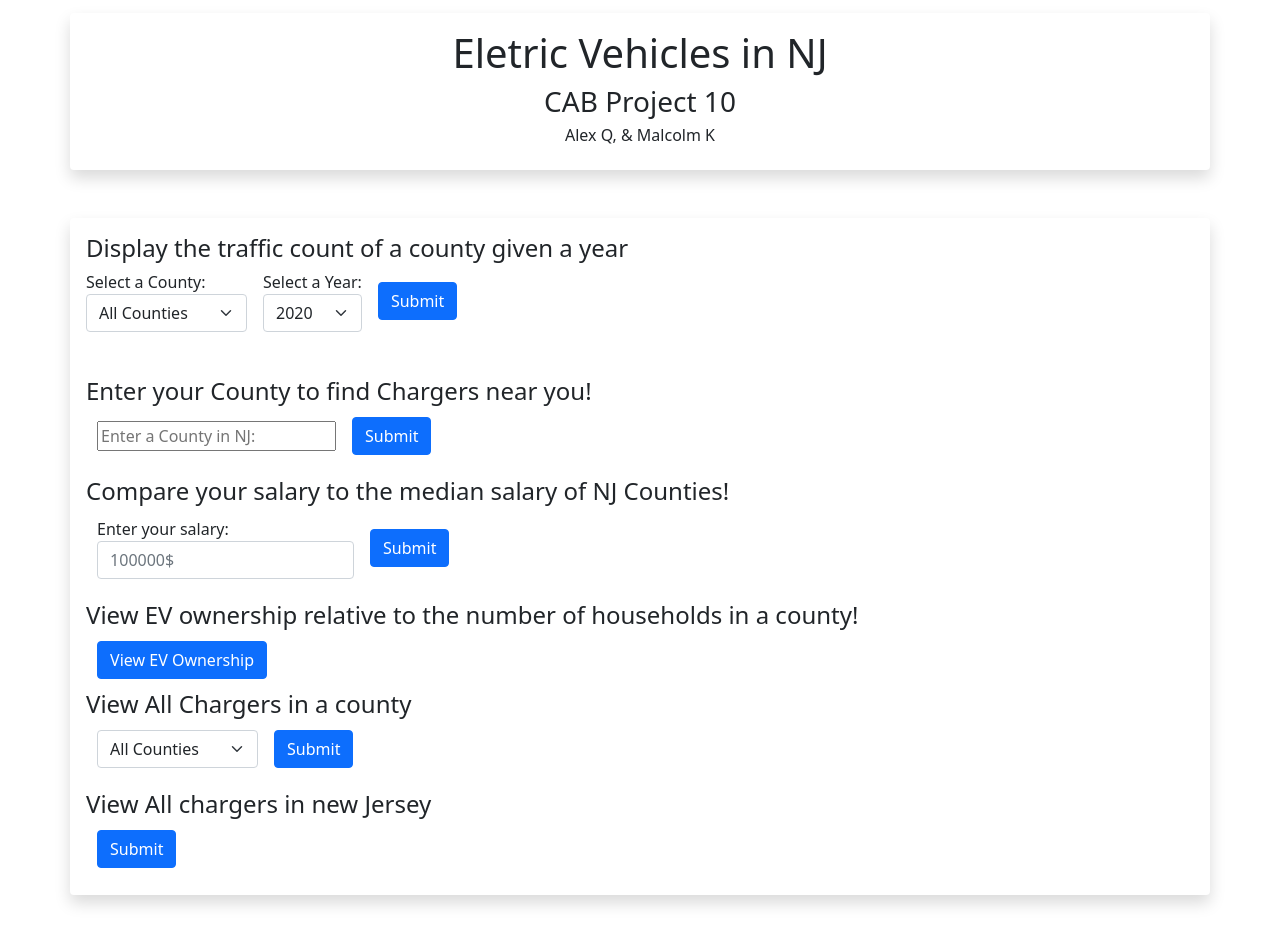
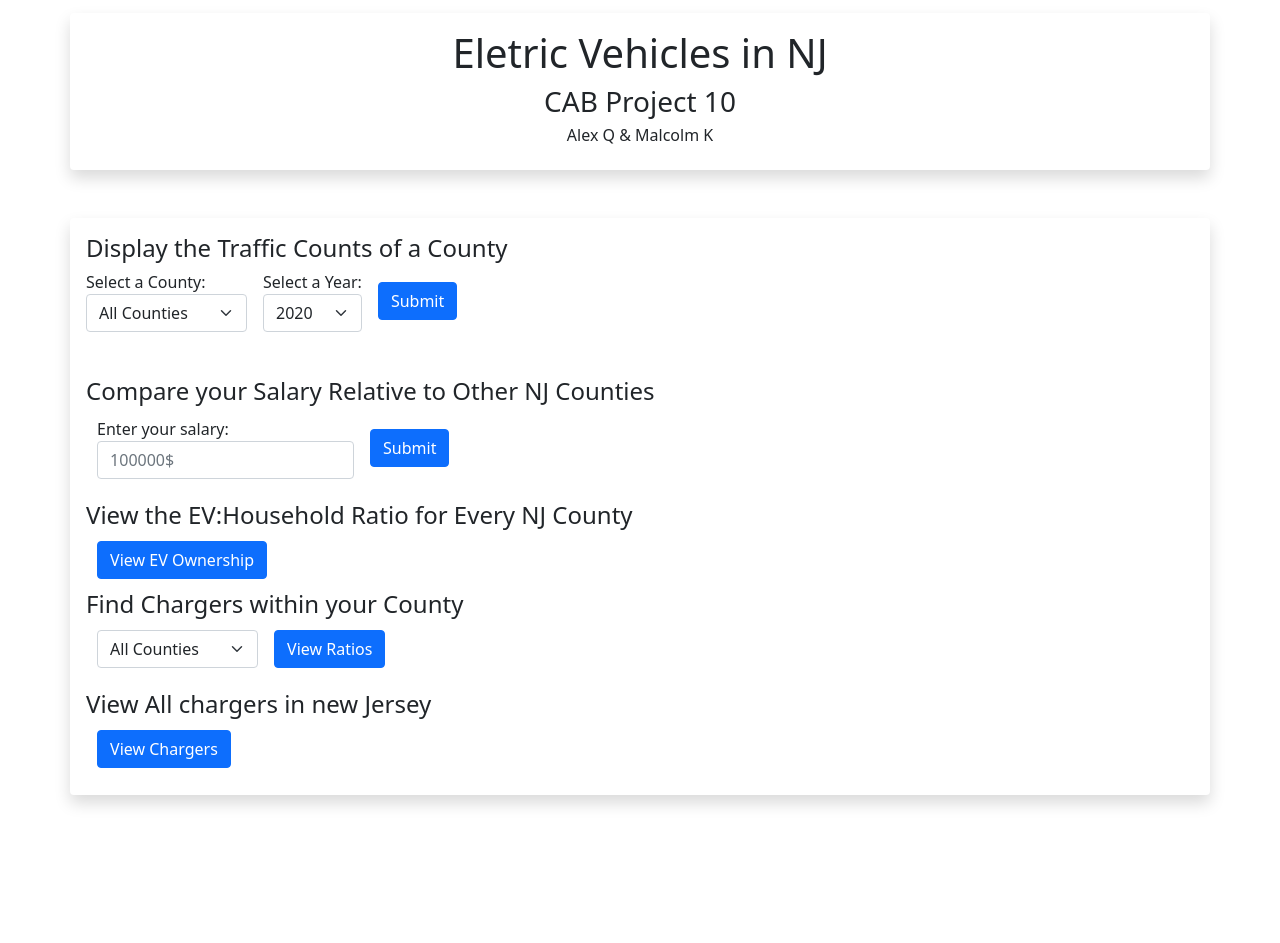
Before and after one commit to k-kahora/cab-10-project, a Flask app: page / in a window 1280 px wide. After the commit the page ends 806 px from the top, so only its background shows below. Run offline with Flask 3, Linux system fonts and the light colour scheme; a database or web service that is not in the repository returns one stand-in record (values such as "Sample title"); some libraries are stand-ins or nearby versions.

Commit message:
update screenshots and clean up files

```diff
--- a/app.py
+++ b/app.py
@@ -97,18 +97,7 @@ def form():
 
     year_option = connect("SELECT DISTINCT year FROM traffic ORDER BY year DESC;")
 
-    # print(county_option)
-    # for county in county_option:
-    #     print(county[0])
-    # print(year_option)
-
     return render_template('my-form.html', county_option=county_option, year_option=year_option)
-
-# handle query POST and serve result web page
-@app.route('/query-handler', methods=['POST'])
-def query_handler():
-    rows = connect(request.form['query'])
-    return render_template('my-result.html', rows=rows)
 
 @app.route('/county-handler', methods=['POST'])
 def county_handler():
@@ -124,17 +113,6 @@ def county_handler():
     query = f"SELECT county_name, traffic_count, year, number_of_evs FROM (County NATURAL JOIN Traffic) WHERE county_name='{county}' AND year='{year}';"
     rows = connect(query)
     return render_template('my-result.html', rows=rows, heads=heads)
-
-@app.route('/charger-handler', methods=['POST'])
-def charger_handler():
-    county = request.form['county'].lower().capitalize()
-    query = f"SELECT county_name, charger_name, number_of_evs FROM (County AS C JOIN Charger AS Ch ON c.county_name=ch.county) WHERE county_name='{county}';"
-    rows = connect(query)
-    heads = ['County Name', 'Charger Name','Latest Number of EVs in County']
-    if rows:
-        return render_template('my-result.html', rows=rows, heads=heads)
-    else:
-        return "No results found."
 
 @app.route('/salary-handler', methods=['POST'])
 def salary_handler():
--- a/templates/my-form.html
+++ b/templates/my-form.html
@@ -2,7 +2,7 @@
 
 <html>
     <head>
-        <title>Flask Example Input Form</title>
+        <title>CAB Project 10</title>
 	<link href="https://cdn.jsdelivr.net/npm/bootstrap@5.0.2/dist/css/bootstrap.min.css" rel="stylesheet">
 	<link rel="stylesheet" href="{{ url_for('static', filename='css/my-form.css') }}">
     </head>
@@ -12,11 +12,11 @@
 
 	    <h1>Eletric Vehicles in NJ</h1>
 	    <h3>CAB Project 10</h3>
-	    <h6>Alex Q, & Malcolm K</h6>
+	    <h6>Alex Q & Malcolm K</h6>
 </div>
 <div class="container shadow p-3 mb-5 bg-white rounded">
   <div class="row justify-content-center">
-    <h4>Display the traffic count of a county given a year</h4>
+    <h4>Display the Traffic Counts of a County</h4>
     <form method="post" action="/county-handler">
       <div class="row align-items-center g-3">
 	<div class="col-auto">
@@ -43,19 +43,7 @@
     </form>
   </div>
 
-  <h4>Enter your County to find Chargers near you!</h4>
-  <form action="/charger-handler" method="POST">
-    <div class="row align-items-center g-3">
-      <div class="col-auto">
-	<input type="text" name="county" placeholder="Enter a County in NJ:">
-      </div>
-      <div class="col-auto">
-	<input class="btn btn-primary" type="submit" value="Submit">
-      </div>
-    </div>
-  </form>
-
-  <h4>Compare your salary to the median salary of NJ Counties!</h4>
+  <h4>Compare your Salary Relative to Other NJ Counties</h4>
   <form action="/salary-handler" method="POST">
     <div class="row align-items-center g-3">
       <div class="col-auto">
@@ -68,11 +56,12 @@
     </div>
   </form>
 
-  <h4>View EV ownership relative to the number of households in a county!</h4>
+  <h4>View the EV:Household Ratio for Every NJ County</h4>
   <form action="/percent-handler" method="POST">
     <button class="btn btn-primary" type="submit">View EV Ownership</button>
   </form>
-  <h4>View All Chargers in a county</h4>
+
+  <h4>Find Chargers within your County</h4>
   <form action="/charger-by-county" method="POST">
     <div class="row align-items-center g-3">
       <div class="col-auto">
@@ -84,29 +73,15 @@
 	</select>
       </div>
       <div class="col-auto">
-	<button class="btn btn-primary" type="submit">Submit</button>
+	<button class="btn btn-primary" type="submit">View Ratios</button>
       </div>
     </div>
   </form>
   <h4>View All chargers in new Jersey</h4>
   <form action="/county-ports" method="POST">
-    <button class="btn btn-primary" type="submit">Submit</button>
+    <button class="btn btn-primary" type="submit">View Chargers</button>
   </form>
 </div>
-
-	<!--     <p> Find the ratio of evs to traffic per county</p> -->
-        <!-- <form action="/traffic-to-ev-ratio" method="POST"> -->
-
-        <!--     <select name="county" id="county"> -->
-        <!--       <option value="All">All Counties</option> -->
-        <!--       {% for value in county_option %} -->
-        <!--         <option value="{{ value[0] }}">{{ value[0] }}</option> -->
-        <!--       {% endfor %} -->
-        <!--     </select> -->
-        <!--   <button type="submit">Submit</button> -->
-
-        <!-- </form> -->
-
 
 
     </body>
```
Also changed, not shown: project_DDL_commands.sql (+0 -8 lines), README.md, images/all_chargers.png (added), images/chargers.png (deleted), images/county_chargers.png (added), images/county_traffic.png (deleted), images/home.png, images/median_income.png (deleted), images/median_salary.png (added), images/ratio.png (added), images/traffic.png (added), 2 other files.
